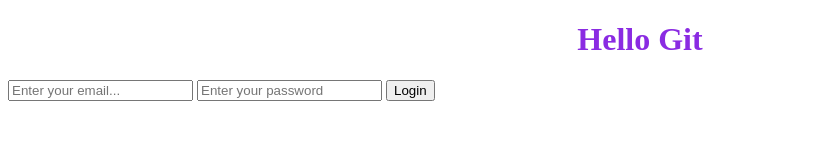
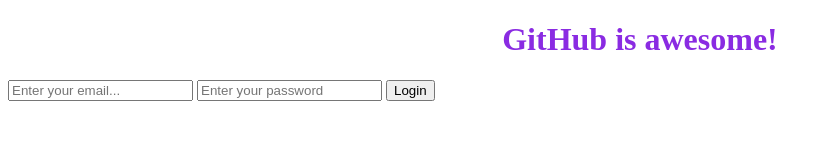
Before and after one commit to haleytoye/Project-Test, a plain HTML site: page index.html in a window 1280 px wide. Shown: the whole page, without its empty margins (0-830 px from the left). Drawn offline with Linux system fonts and the light colour scheme.

Commit message:
change the copy of website

```diff
--- a/index.html
+++ b/index.html
@@ -4,11 +4,11 @@
     <meta charset="UTF-8" />
     <meta http-equiv="X-UA-Compatible" content="IE=edge" />
     <meta name="viewport" content="width=device-width, initial-scale=1.0" />
-    <title>Document</title>
+    <title>GitHub Project Example</title>
     <link rel="stylesheet" href="style.css" />
   </head>
   <body>
-    <h1>Hello Git</h1>
+    <h1>GitHub is awesome!</h1>
     <form>
       <input type="email" placeholder="Enter your email..." />
       <input type="password" placeholder="Enter your password" />
```
